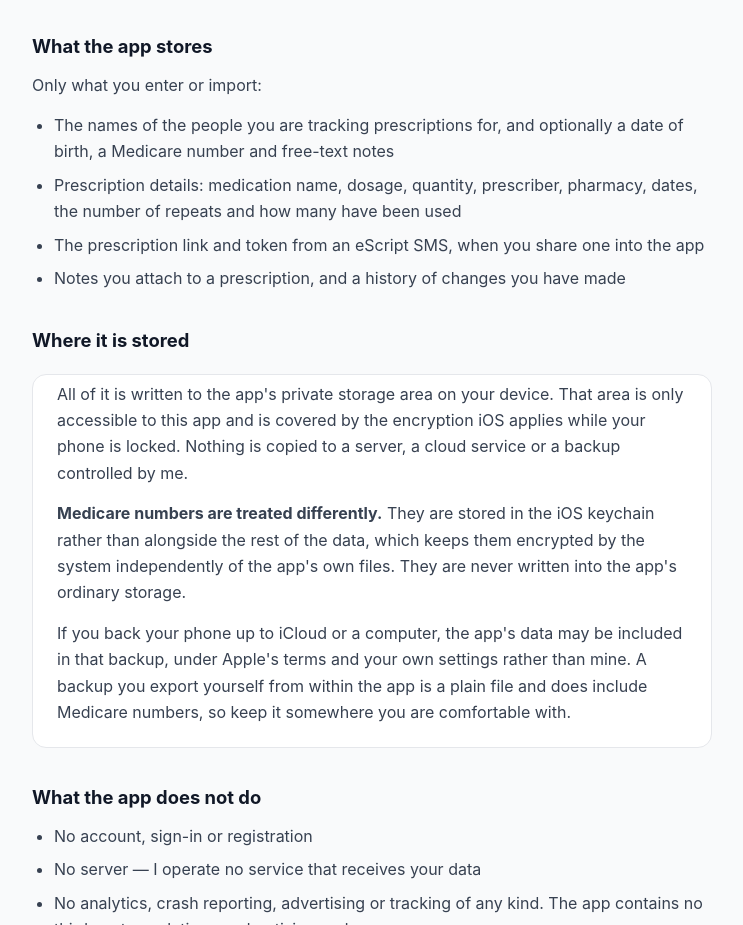
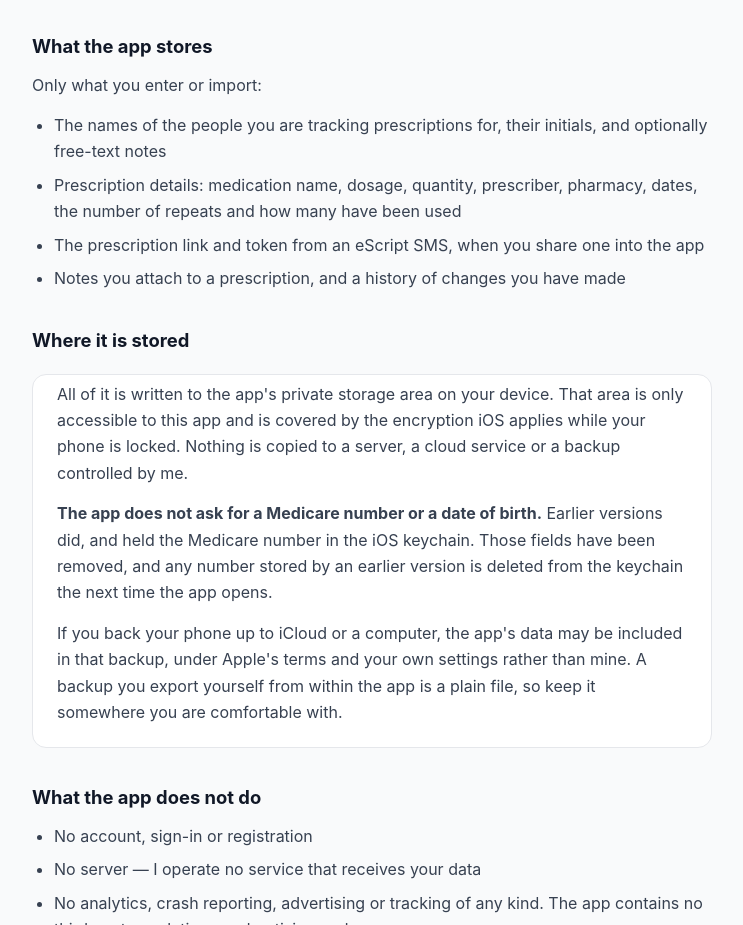
Before and after one commit to Brett-0/myprescriptions-support, a plain HTML site: page privacy.html in a window 1280 px wide. Shown: the part 371-1296 px from the top of the page, without its empty margins (268-1011 px from the left). Drawn offline with Linux system fonts and the light colour scheme.

Commit message:
Update privacy.html
removed DofB and medicare no

```diff
--- a/privacy.html
+++ b/privacy.html
@@ -40,7 +40,7 @@
   <h2>What the app stores</h2>
   <p>Only what you enter or import:</p>
   <ul>
-    <li>The names of the people you are tracking prescriptions for, and optionally a date of birth, a Medicare number and free-text notes</li>
+    <li>The names of the people you are tracking prescriptions for, their initials, and optionally free-text notes</li>
     <li>Prescription details: medication name, dosage, quantity, prescriber, pharmacy, dates, the number of repeats and how many have been used</li>
     <li>The prescription link and token from an eScript SMS, when you share one into the app</li>
     <li>Notes you attach to a prescription, and a history of changes you have made</li>
@@ -49,8 +49,8 @@
   <h2>Where it is stored</h2>
   <div class="card">
     <p>All of it is written to the app's private storage area on your device. That area is only accessible to this app and is covered by the encryption iOS applies while your phone is locked. Nothing is copied to a server, a cloud service or a backup controlled by me.</p>
-    <p><strong>Medicare numbers are treated differently.</strong> They are stored in the iOS keychain rather than alongside the rest of the data, which keeps them encrypted by the system independently of the app's own files. They are never written into the app's ordinary storage.</p>
-    <p>If you back your phone up to iCloud or a computer, the app's data may be included in that backup, under Apple's terms and your own settings rather than mine. A backup you export yourself from within the app is a plain file and does include Medicare numbers, so keep it somewhere you are comfortable with.</p>
+    <p><strong>The app does not ask for a Medicare number or a date of birth.</strong> Earlier versions did, and held the Medicare number in the iOS keychain. Those fields have been removed, and any number stored by an earlier version is deleted from the keychain the next time the app opens.</p>
+    <p>If you back your phone up to iCloud or a computer, the app's data may be included in that backup, under Apple's terms and your own settings rather than mine. A backup you export yourself from within the app is a plain file, so keep it somewhere you are comfortable with.</p>
   </div>
 
   <h2>What the app does not do</h2>
```
